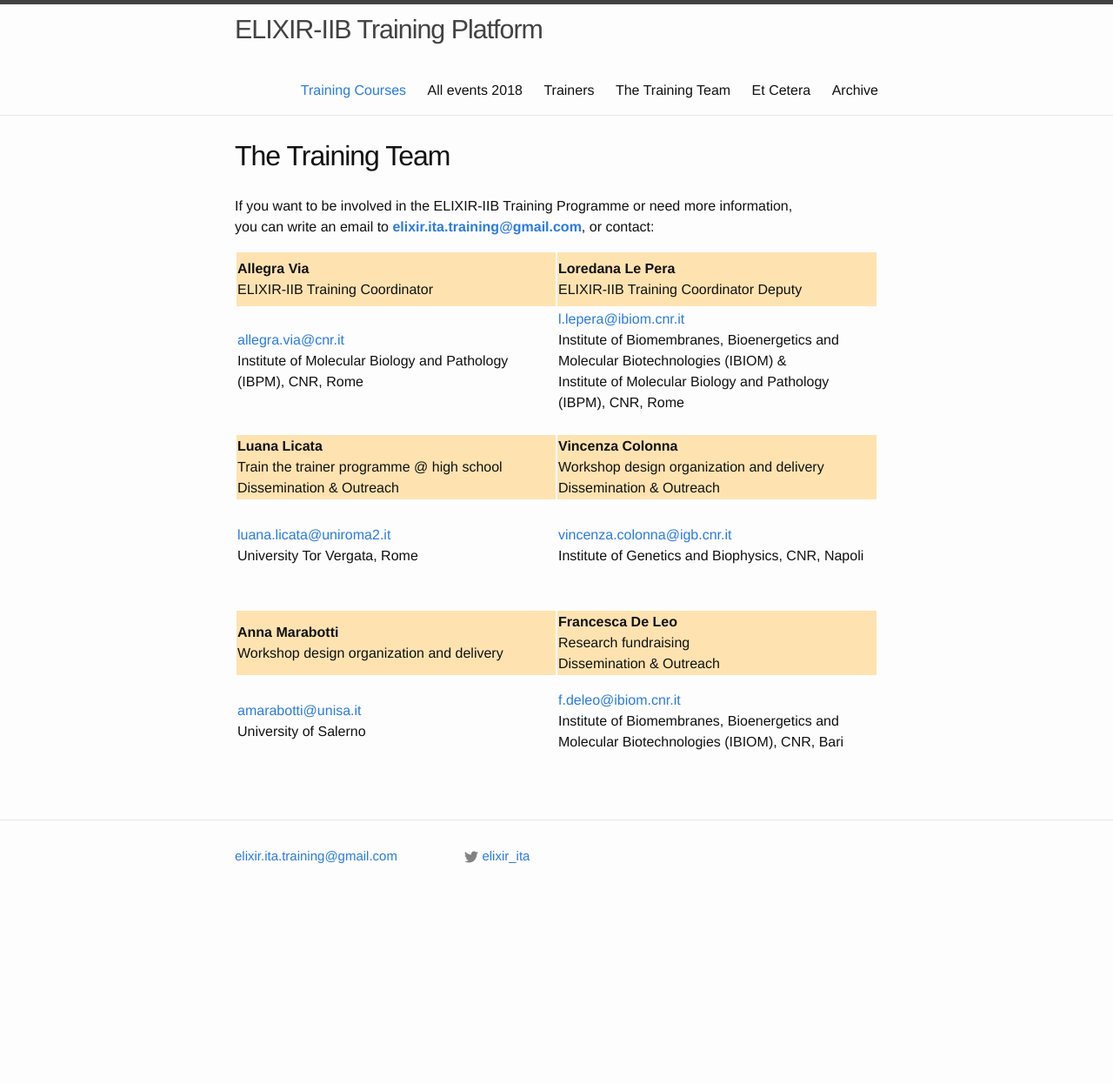
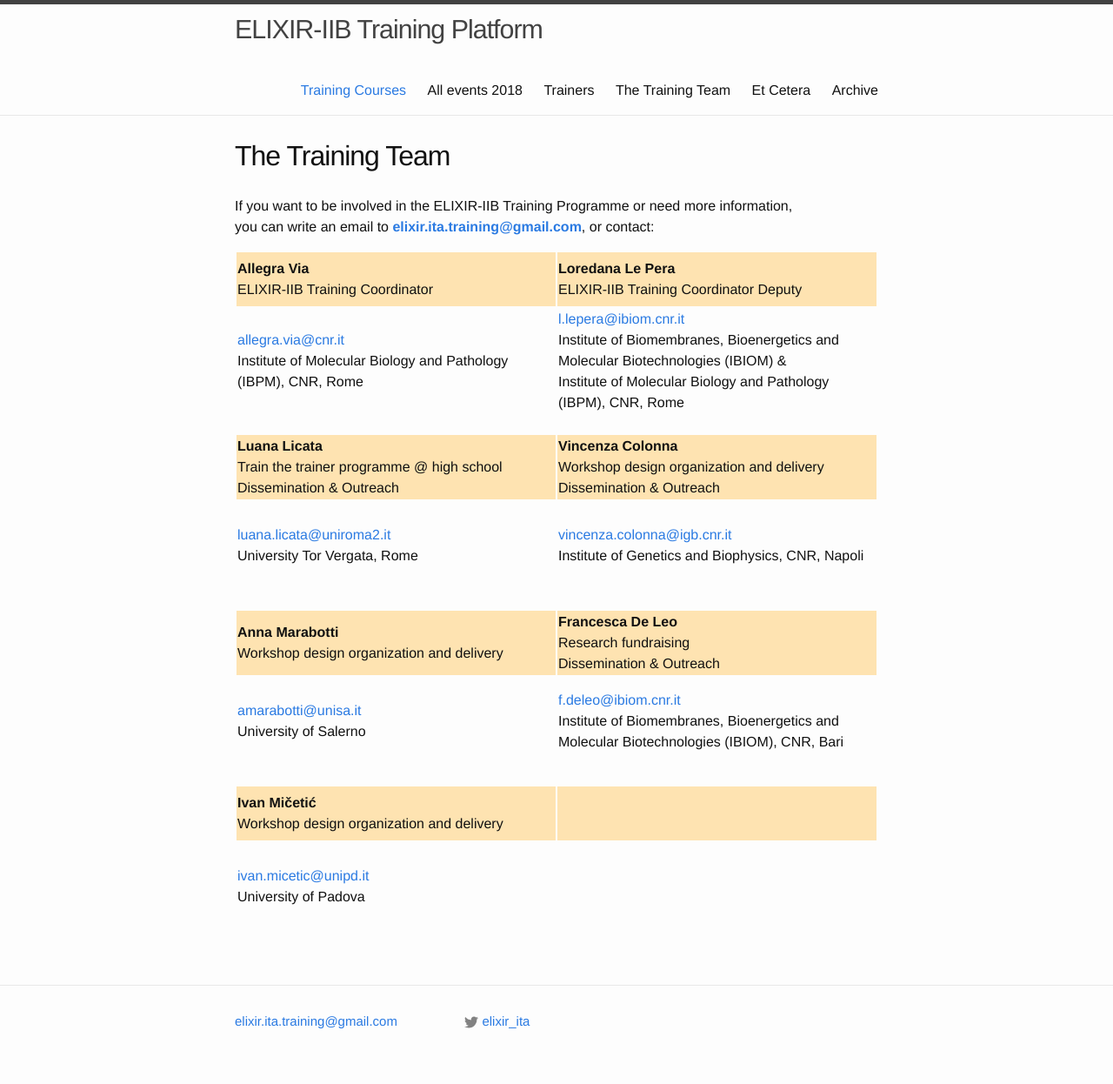
Before and after one commit to ELIXIR-IIB-training/website, a Jekyll site: the page built from _pages/03-training_team.md, in a window 1280 px wide. Shown: the whole page at 87% size. Built offline with Jekyll 4.4.1, drawn with Linux system fonts in a browser that asks for light colours; before the commit the page ends 1056 px from its top, so only the background shows below that.

Commit message:
Add Ivan

```diff
--- a/_pages/03-training_team.md
+++ b/_pages/03-training_team.md
@@ -74,4 +74,23 @@ you can write an email to **<elixir.ita.training@gmail.com>**, or contact:
 		Institute of Biomembranes, Bioenergetics and Molecular Biotechnologies (IBIOM), CNR, Bari
 	</td>
 </tr>
+<tr height="20"></tr>
+ <tr style="background-color:rgba(255,165,0,0.3)">
+   	<td width="300" height="60">
+   		<b>Ivan Mičetić</b><br>
+   		Workshop design organization and delivery
+   </td>
+   <td width="300" height="60">
+   			</td>
+</tr>
+<tr>
+	<td width="300" height="100">
+		<a href="mailto:ivan.micetic@unipd.it">ivan.micetic@unipd.it</a><br>
+		University of Padova
+   </td>
+   <td width="300" height="100">
+
+	</td>
+</tr>
+
     </table>
```
